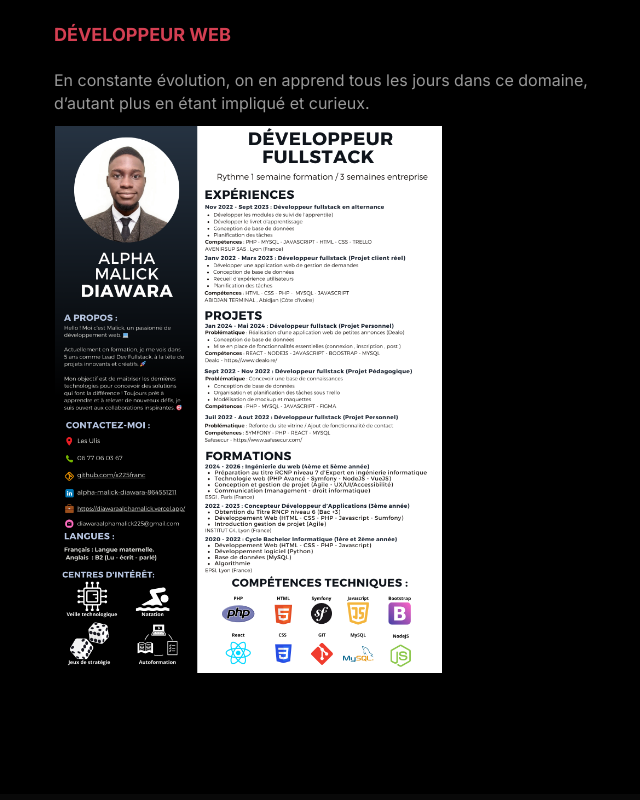
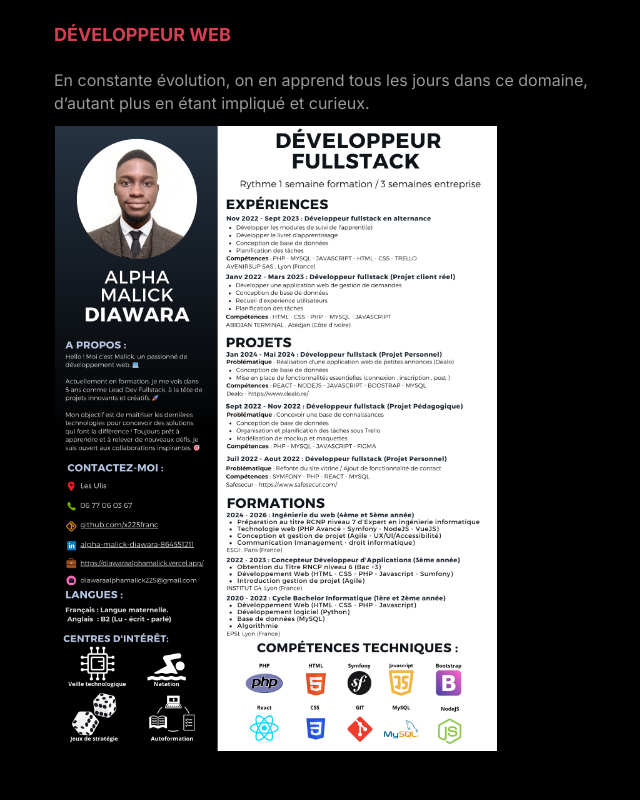
Before and after one commit to x225franc/portfolio, a Next.js app: page / in a window 1280 px wide. Shown: the part 1480-2280 px from the top of the page, without its empty margins (16-656 px from the left). Built offline with nearby package versions, Linux system fonts and the light colour scheme.

Commit message:
Update page.js

```diff
--- a/app/page.js
+++ b/app/page.js
@@ -189,7 +189,7 @@ export default function Home() {
 												alt=''
 												style={{
 													border: "1px solid black",
-													maxWidth: "70%",
+													maxWidth: "80%",
 													// width: "50%",
 													// marginLeft: "10vw",
 												}}
```
